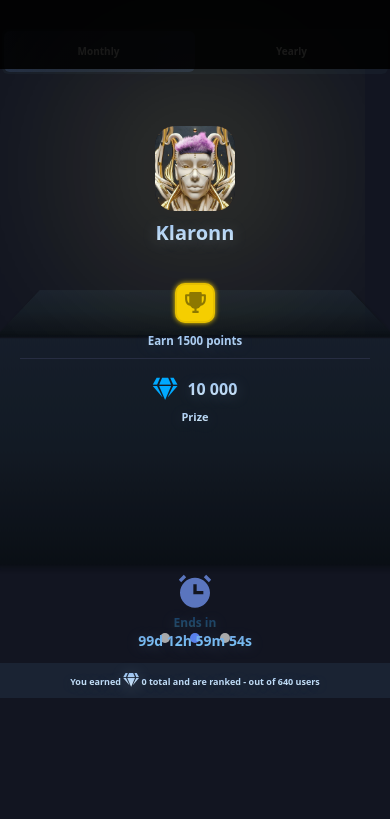
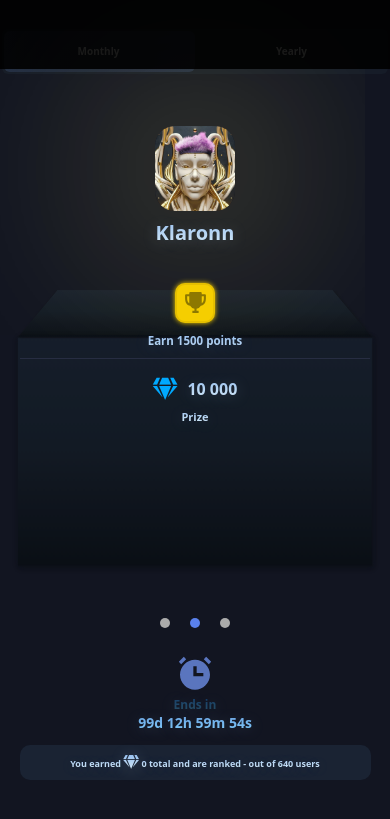
Before and after one commit to KadirYazadzhi/JudgeX, a plain HTML site: page index.html in a window 390 px wide. Shown: the part 1703-2522 px from the top of the page. Drawn offline with nearby package versions, Linux system fonts and the light colour scheme; a web font is replaced by a local one.

Commit message:
Update leaderboard.css

```diff
--- a/Style/Home/leaderboard.css
+++ b/Style/Home/leaderboard.css
@@ -205,7 +205,7 @@ body {
     align-items: center;
     justify-content: center;
     position: absolute;
-    bottom: 16rem;
+    bottom: 13rem;
 }
 
 .time-text {
@@ -242,7 +242,7 @@ body {
     display: flex;
     position: absolute;
     background: #1a2333;
-    bottom: 13rem;
+    bottom: 9rem;
     width: 500px;
     height: 35px;
     border-radius: 10px;
@@ -263,11 +263,28 @@ body {
 }
 
 .dots {
-    display: none!important;
+    display: none;
 }
 
 @media (max-width: 768px) {
     .dots {
         display: flex!important;
     }
+
+    .container {
+        margin-bottom: 100px!important;
+    }
+
+    .bottom-box {
+        bottom: 6rem!important;
+        width: 90%;
+    }
+
+    .clock {
+        bottom: 9rem!important;
+    }
+
+    .cube {
+        width: 310px;
+    }
 }
```
